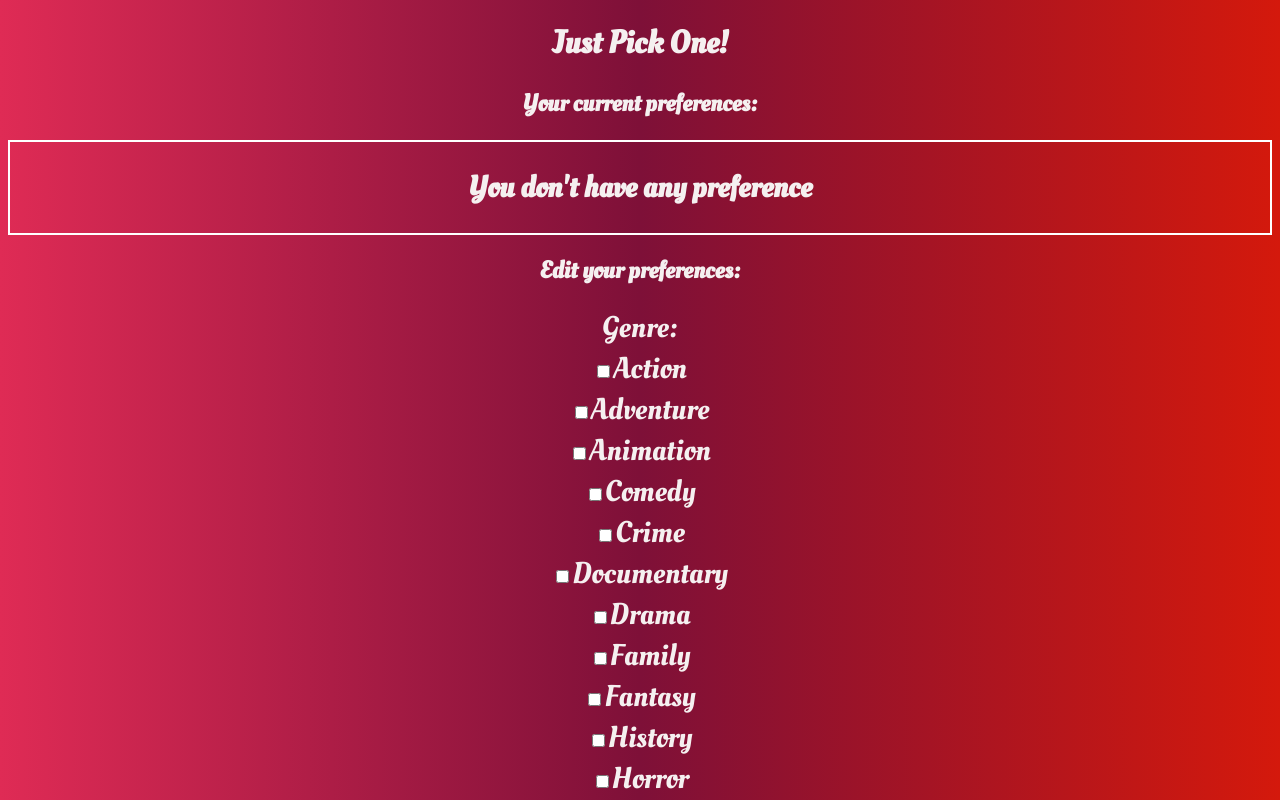
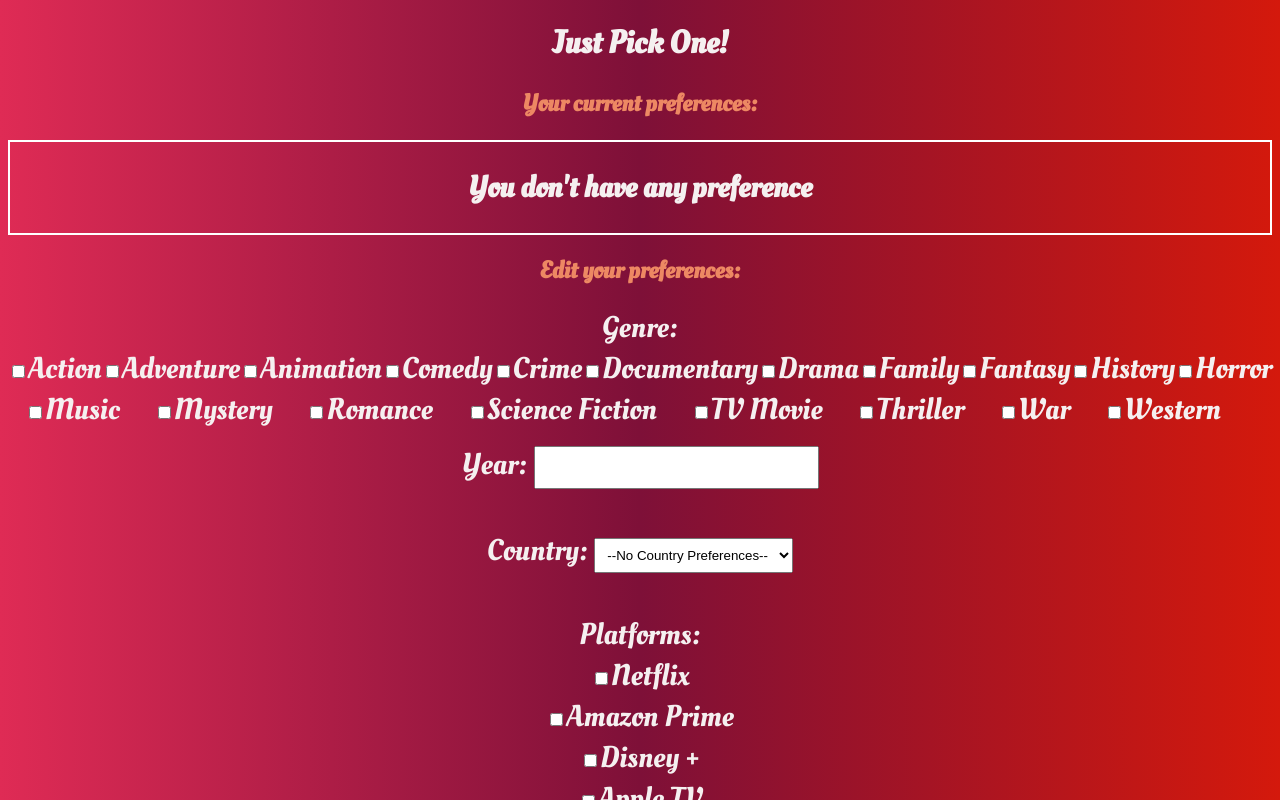
Before and after one commit to idrisimo/fp-Just-pick-one, a React app in the folder client/: page /EditPreferences in a window 1280 px wide. Shown: the top 800 px of the page. Built offline with nearby package versions, Linux system fonts and the light colour scheme; a web font is replaced by a local one.

Commit message:
styling preferences form

```diff
--- a/client/src/components/EditForm/index.css
+++ b/client/src/components/EditForm/index.css
@@ -2,3 +2,22 @@ div#user-previous-preferences{
    border: 2px solid white;
    font-size: 20px;
 }
+
+div#genres-wrapper {
+   text-align: center;
+   display: flex;
+   flex-wrap: wrap;
+   justify-content: space-around;
+}
+
+form#edit-preferences-form select {
+   padding: 8px;
+}
+
+h2.form-titles {
+   color: rgb(237, 136, 99);
+}
+
+form#edit-preferences-form input[type=]{
+
+}
--- a/client/src/components/EditForm/index.js
+++ b/client/src/components/EditForm/index.js
@@ -136,7 +136,7 @@ export function EditForm() {
    }
 
    const renderGenreOptions = () => {
-      return genres.map(genre => <><input type="checkbox" aria-label="Genre" name="genre" value={genre.id} onClick={manageMultiGenreSelect}/>{genre.genre_name}<br/></>)
+      return genres.map(genre => <><div><input type="checkbox" aria-label="Genre" name="genre" value={genre.id} onClick={manageMultiGenreSelect}/>{genre.genre_name}<br/></div></>)
    }
 
    const renderCountryOptions = () => {
@@ -172,17 +172,20 @@ export function EditForm() {
       <>
 
 
-         <h2>Your current preferences: </h2>
+         <h2 class="form-titles">Your current preferences: </h2>
          <div id="user-previous-preferences">
             {loading && (<div id="loading">Loading Preferences . . .</div>)}
             {prefStatus && renderUserPreferences()}
             {!prefStatus && renderMessage()}
          </div>
 
-         <h2>Edit your preferences: </h2>
+         <h2 class="form-titles">Edit your preferences: </h2>
          <form aria-label="editPreferencesForm" id="edit-preferences-form" onSubmit={handleSubmit}>
-            <label htmlFor="Genre">Genre: </label><br/>
-            {renderGenreOptions()}<br/>
+
+            <label htmlFor="Genre">Genre: </label>
+            <div id="genres-wrapper">
+               {renderGenreOptions()}<br/>
+            </div>
 
             <label htmlFor="Year">Year: </label>
             <input type="number" aria-label="Year" name="year" onChange={updateInput}/><br/><br/>
```
